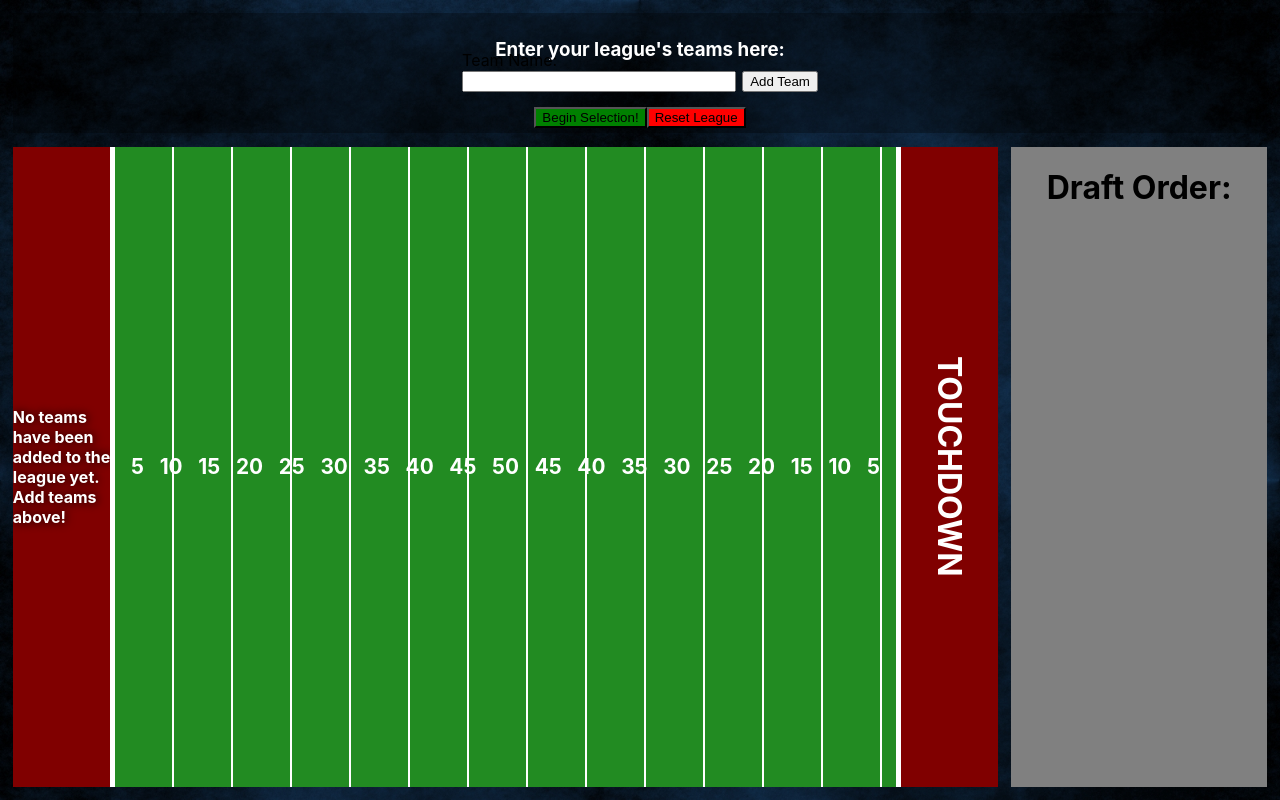
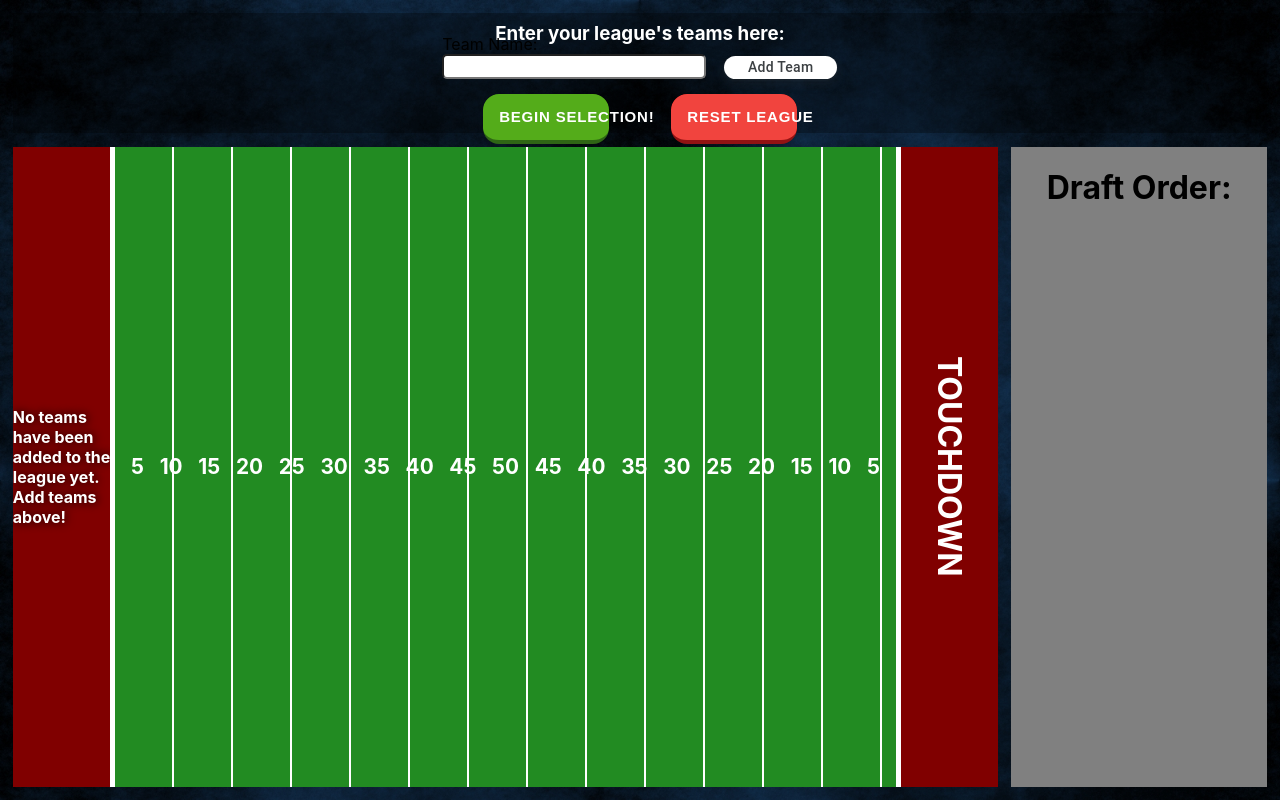
Before and after one commit to 7thPorter/2022-fantasy-draft, a React (Create React App) app: page / in a window 1280 px wide. Built offline with nearby package versions, Linux system fonts and the light colour scheme.

Commit message:
Fixed some styling, app is ready to deploy

```diff
--- a/src/App.css
+++ b/src/App.css
@@ -112,15 +112,207 @@ form {
 }
 
 .input-field {
-  width: 95%;
+  width: 90%;
+  border-radius: 5px;
+  padding: 3px;
+}
+
+.submit-button {
+  align-items: center;
+  appearance: none;
+  background-color: #fff;
+  border-radius: 24px;
+  border-style: none;
+  box-shadow: rgba(0, 0, 0, .2) 0 3px 5px -1px,rgba(0, 0, 0, .14) 0 6px 10px 0,rgba(0, 0, 0, .12) 0 1px 18px 0;
+  box-sizing: border-box;
+  color: #3c4043;
+  cursor: pointer;
+  display: inline-flex;
+  fill: currentcolor;
+  font-family: "Google Sans",Roboto,Arial,sans-serif;
+  font-size: 14px;
+  font-weight: 500;
+  height: 50%;
+  justify-content: center;
+  letter-spacing: .25px;
+  line-height: normal;
+  max-width: 100%;
+  overflow: visible;
+  padding: 2px 24px;
+  position: relative;
+  text-align: center;
+  text-transform: none;
+  transition: box-shadow 280ms cubic-bezier(.4, 0, .2, 1),opacity 15ms linear 30ms,transform 270ms cubic-bezier(0, 0, .2, 1) 0ms;
+  user-select: none;
+  -webkit-user-select: none;
+  touch-action: manipulation;
+  width: auto;
+  will-change: transform,opacity;
+  z-index: 0;
+}
+
+.submit-button:hover {
+  background: #F6F9FE;
+  color: #174ea6;
+}
+
+.submit-button:active {
+  box-shadow: 0 4px 4px 0 rgb(60 64 67 / 30%), 0 8px 12px 6px rgb(60 64 67 / 15%);
+  outline: none;
+}
+
+.submit-button:focus {
+  outline: none;
+  border: 2px solid #4285f4;
+}
+
+.submit-button:not(:disabled) {
+  box-shadow: rgba(60, 64, 67, .3) 0 1px 3px 0, rgba(60, 64, 67, .15) 0 4px 8px 3px;
+}
+
+.submit-button:not(:disabled):hover {
+  box-shadow: rgba(60, 64, 67, .3) 0 2px 3px 0, rgba(60, 64, 67, .15) 0 6px 10px 4px;
+}
+
+.submit-button:not(:disabled):focus {
+  box-shadow: rgba(60, 64, 67, .3) 0 1px 3px 0, rgba(60, 64, 67, .15) 0 4px 8px 3px;
+}
+
+.submit-button:not(:disabled):active {
+  box-shadow: rgba(60, 64, 67, .3) 0 4px 4px 0, rgba(60, 64, 67, .15) 0 8px 12px 6px;
+}
+
+.submit-button:disabled {
+  box-shadow: rgba(60, 64, 67, .3) 0 1px 3px 0, rgba(60, 64, 67, .15) 0 4px 8px 3px;
 }
 
 .buttons {
   margin-top: 15px;
+  width: 25%;
   display: flex;
   flex-direction: row;
-  justify-content: center;
+  justify-content: space-between;
   align-items: center;
+}
+
+.button-green {
+  appearance: button;
+  background-color: #2f6615;
+  border: solid transparent;
+  border-radius: 16px;
+  border-width: 0 0 4px;
+  box-sizing: border-box;
+  color: #FFFFFF;
+  cursor: pointer;
+  display: inline-block;
+  font-family: din-round,sans-serif;
+  font-size: 15px;
+  font-weight: 700;
+  letter-spacing: .8px;
+  line-height: 20px;
+  margin: 0;
+  outline: none;
+  overflow: visible;
+  padding: 13px 16px;
+  text-align: center;
+  text-transform: uppercase;
+  touch-action: manipulation;
+  transform: translateZ(0);
+  transition: filter .2s;
+  user-select: none;
+  -webkit-user-select: none;
+  vertical-align: middle;
+  white-space: nowrap;
+  width: 40%;
+}
+
+.button-green:after {
+  background-clip: padding-box;
+  background-color: #54ac1a;
+  border: solid transparent;
+  border-radius: 16px;
+  border-width: 0 0 4px;
+  bottom: -4px;
+  content: "";
+  left: 0;
+  position: absolute;
+  right: 0;
+  top: 0;
+  z-index: -1;
+}
+
+.button-green:main,
+.button-green:focus {
+  user-select: auto;
+}
+
+.button-green:hover:not(:disabled) {
+  filter: brightness(1.1);
+  -webkit-filter: brightness(1.1);
+}
+
+.button-green:disabled {
+  cursor: auto;
+}
+
+.button-red {
+  appearance: button;
+  background-color: #921313;
+  border: solid transparent;
+  border-radius: 16px;
+  border-width: 0 0 4px;
+  box-sizing: border-box;
+  color: #FFFFFF;
+  cursor: pointer;
+  display: inline-block;
+  font-family: din-round,sans-serif;
+  font-size: 15px;
+  font-weight: 700;
+  letter-spacing: .8px;
+  line-height: 20px;
+  margin: 0;
+  outline: none;
+  overflow: visible;
+  padding: 13px 16px;
+  text-align: center;
+  text-transform: uppercase;
+  touch-action: manipulation;
+  transform: translateZ(0);
+  transition: filter .2s;
+  user-select: none;
+  -webkit-user-select: none;
+  vertical-align: middle;
+  white-space: nowrap;
+  width: 40%;
+}
+
+.button-red:after {
+  background-clip: padding-box;
+  background-color: #f1443e;
+  border: solid transparent;
+  border-radius: 16px;
+  border-width: 0 0 4px;
+  bottom: -4px;
+  content: "";
+  left: 0;
+  position: absolute;
+  right: 0;
+  top: 0;
+  z-index: -1;
+}
+
+.button-red:main,
+.button-red:focus {
+  user-select: auto;
+}
+
+.button-red:hover:not(:disabled) {
+  filter: brightness(1.1);
+  -webkit-filter: brightness(1.1);
+}
+
+.button-red:disabled {
+  cursor: auto;
 }
 
 .main-field {
--- a/src/App.js
+++ b/src/App.js
@@ -131,15 +131,20 @@ function App() {
               onChange={handleInput}
             />
           </label>
-          <input type="submit" value="Add Team" />
+          <input className="submit-button" type="submit" value="Add Team" />
         </form>
         <div className="buttons">
-          <button onClick={toggleMode} style={{ backgroundColor: "green" }}>
+          <button
+            className="button-green"
+            onClick={toggleMode}
+            // style={{ backgroundColor: "green" }}
+          >
             {gameMode === "initial" ? "Begin Selection!" : "Pause Selection"}
           </button>
           <button
+            className="button-red"
             onClick={handleReset}
-            style={{ backgroundColor: "red" }}
+            // style={{ backgroundColor: "red" }}
             disabled={gameMode === "initial" ? false : true}
           >
             Reset League
```
